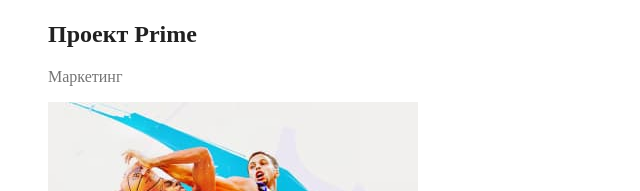
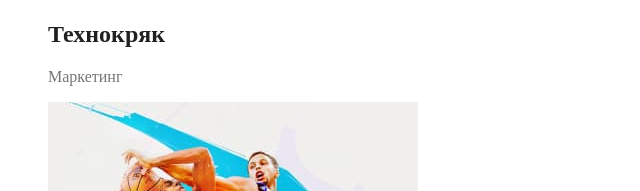
Before and after one commit to superbowl-alex/goit-markup-hw-02, a plain HTML site: page portfolio.html in a window 1280 px wide. Shown: the part 582-773 px from the top of the page, 0-640 px from the left. Drawn offline with Linux system fonts and the light colour scheme.

Commit message:
Update portfolio.html

```diff
--- a/portfolio.html
+++ b/portfolio.html
@@ -69,8 +69,7 @@
               alt="Открытый ноутбук с изображениями людей"
               width="370"
             />
-            <h2 class="examples-title title">
-              Проект <span lang="en">Prime</span>
+            <h2 class="examples-title title">Технокряк</span>
             </h2>
             <p class="examples-text">Маркетинг</p>
           </li>
```
